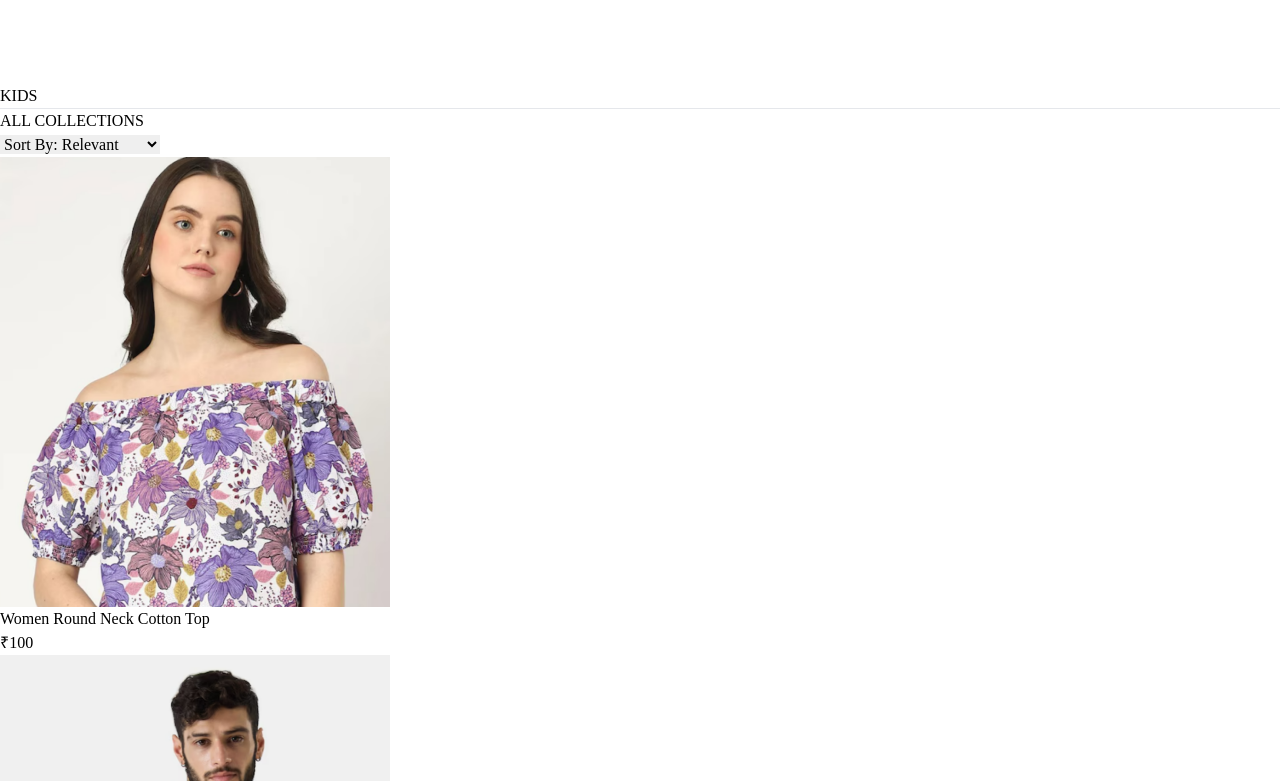
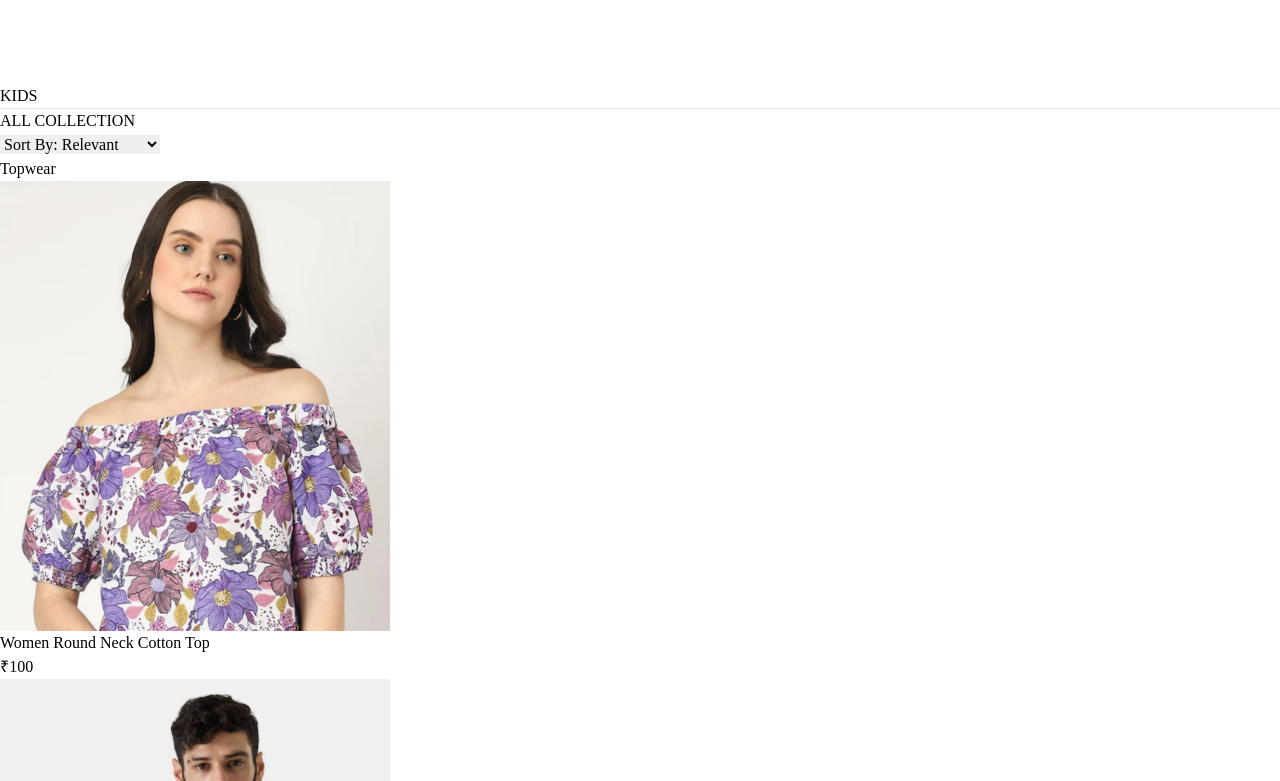
Before and after one commit to mercy089/E-Commerce, a React (Vite) app: page /collection in a window 1280 px wide. Shown: the part 3859-4640 px from the top of the page. Built offline with nearby package versions, Linux system fonts and the light colour scheme.

Commit message:
add subCategory

```diff
--- a/src/Pages/Collection.jsx
+++ b/src/Pages/Collection.jsx
@@ -1,12 +1,13 @@
 import React, { useContext, useEffect, useState } from "react";
 import { assets } from "../assets/frontend_assets/assets";
 import { ShopContext } from "../Context/ShopContext";
-import {CategoryCard,Title,ProductItem} from "../Components/Components"
+import { CategoryCard, Title, ProductItem } from "../Components/Components";
 
 const Collection = () => {
   const { products, search, showSearch } = useContext(ShopContext);
   const [selectedCategory, setSelectedCategory] = useState("ALL");
-  const [filterProduct, setFilterProduct] = useState([]);
+  // const [filteredProducts, setFilteredProducts] = useState([]);
+  const [sortedProducts, setSortedProducts] = useState({});
   const [sortOption, setSortOption] = useState("relevant");
 
   useEffect(() => {
@@ -14,7 +15,7 @@ const Collection = () => {
 
     // Filter products based on selected category
     if (selectedCategory === "ALL") {
-      filteredProducts = [...products]; // Use spread operator to create a new array
+      filteredProducts = [...products];
     } else {
       filteredProducts = products.filter(
         (product) => product.category.toUpperCase() === selectedCategory
@@ -37,11 +38,20 @@ const Collection = () => {
         filteredProducts.sort((a, b) => b.price - a.price);
         break;
       default:
-        // Handle the relevant sorting or any other default behavior here
         break;
     }
 
-    setFilterProduct(filteredProducts);
+    // Group products by subcategory
+    const groupedProducts = filteredProducts.reduce((acc, product) => {
+      const subCategory = product.subCategory || "Others";
+      if (!acc[subCategory]) {
+        acc[subCategory] = [];
+      }
+      acc[subCategory].push(product);
+      return acc;
+    }, {});
+
+    setSortedProducts(groupedProducts);
   }, [products, selectedCategory, sortOption, search, showSearch]);
 
   // Function to handle category selection
@@ -82,8 +92,8 @@ const Collection = () => {
       </div>
       <hr className="my-2 border-t border-gray-700 w-full" />
       <div className="flex-1">
-        <div className="flex justify-between text-base sm:text-2xl mb-4">
-          <Title text1={selectedCategory} text2="COLLECTIONS" />
+        <div className="flex justify-between text-base sm:text-3xl mb-4">
+          <Title text1={selectedCategory} text2="COLLECTION" />
           <select
             className="border-2 border-gray-300 text-sm px-2"
             onChange={handleSortChange}
@@ -93,24 +103,29 @@ const Collection = () => {
             <option value="high-low">Sort By: High to Low</option>
           </select>
         </div>
-        {/* Map Products */}
-        <div className="grid grid-cols-2 sm:grid-cols-3 md:grid-cols-4 lg:grid-cols-5 gap-4 gap-y-6">
-          {filterProduct.length > 0 ? (
-            filterProduct.map((item, index) => (
+        {/* Map Products by Subcategory */}
+        {Object.keys(sortedProducts).length > 0 ? (
+          Object.keys(sortedProducts).map((subCategory, index) => (
+            <div key={index}>
+              <h3 className="text-base sm:text-2xl font-medium mb-2"><Title text3={subCategory}/></h3>
+              <div className="grid grid-cols-2 sm:grid-cols-3 md:grid-cols-4 lg:grid-cols-5 gap-4 gap-y-6 mb-6">
+                {sortedProducts[subCategory].map((item, idx) => (
                   <ProductItem
-                key={index}
+                    key={idx}
                     id={item._id}
                     image={item.image}
                     name={item.name}
                     price={item.price}
                   />
+                ))}
+              </div>
+            </div>
           ))
         ) : (
           <div className="col-span-full text-center">No products found</div>
         )}
       </div>
     </div>
-    </div>
   );
 };
 
```
Lines whose indentation alone changed are shown as unchanged.
